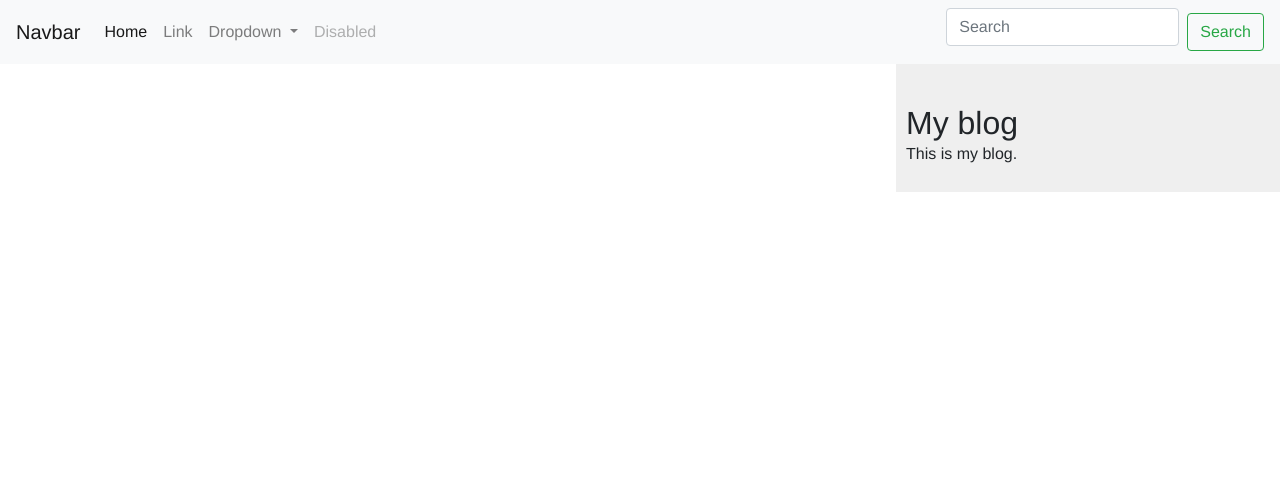
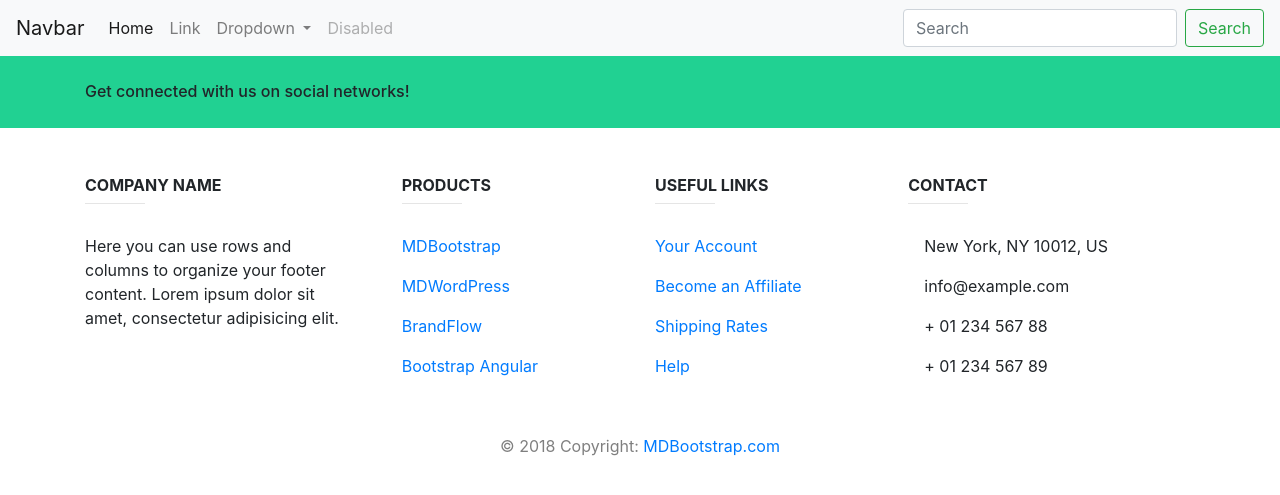
Before and after one commit to arhsimluhar/Mercury, a Django app: page / in a window 1280 px wide. Shown: the top 495 px of the page. Run offline with Django 3.2, Linux system fonts and the light colour scheme; some libraries are stand-ins or nearby versions.

Commit message:
added basic footer the website

```diff
--- a/blog/views.py
+++ b/blog/views.py
@@ -13,8 +13,6 @@ class PostListView(ListView):
     template_name = 'blog/post/list.html'
     ordering = ["publish"]
 
-    def get_queryset(self):
-        pass
 
 def post_detail(request, year, month, day, post):
     post = get_object_or_404(Post, slug=post, status='published',
--- a/templates/blog/base.html
+++ b/templates/blog/base.html
@@ -2,10 +2,9 @@
 <!DOCTYPE html>
 <html>
 <head>
-    <link rel="stylesheet" href="https://maxcdn.bootstrapcdn.com/bootstrap/4.0.0/css/bootstrap.min.css"
-          integrity="sha384-Gn5384xqQ1aoWXA+058RXPxPg6fy4IWvTNh0E263XmFcJlSAwiGgFAW/dAiS6JXm" crossorigin="anonymous">
+    <link rel="stylesheet" href="{% static "blog/css/bootstrap.min.css" %}">
     <title>{% block title %}{% endblock %}</title>
-    <link href="{% static "blog/css/blog.css" %}" rel="stylesheet">
+    {# <link href="{% static "blog/css/blog.css" %}" rel="stylesheet"> #}
 </head>
 <body>
 <!--Nav Bar code starts-->
@@ -52,10 +51,152 @@
     {% block content %}
     {% endblock %}
 </div>
-<div id="sidebar">
-    <h2>My blog</h2>
-    <p>This is my blog.</p>
-</div>
+
+
+<!-- Footer -->
+<footer class="page-footer font-small blue-grey lighten-5">
+
+    <div style="background-color: #21d192;">
+        <div class="container">
+
+            <!-- Grid row-->
+            <div class="row py-4 d-flex align-items-center">
+
+                <!-- Grid column -->
+                <div class="col-md-6 col-lg-5 text-center text-md-left mb-4 mb-md-0">
+                    <h6 class="mb-0">Get connected with us on social networks!</h6>
+                </div>
+                <!-- Grid column -->
+
+                <!-- Grid column -->
+                <div class="col-md-6 col-lg-7 text-center text-md-right">
+
+                    <!-- Facebook -->
+                    <a class="fb-ic">
+                        <i class="fab fa-facebook-f white-text mr-4"> </i>
+                    </a>
+                    <!-- Twitter -->
+                    <a class="tw-ic">
+                        <i class="fab fa-twitter white-text mr-4"> </i>
+                    </a>
+                    <!-- Google +-->
+                    <a class="gplus-ic">
+                        <i class="fab fa-google-plus-g white-text mr-4"> </i>
+                    </a>
+                    <!--Linkedin -->
+                    <a class="li-ic">
+                        <i class="fab fa-linkedin-in white-text mr-4"> </i>
+                    </a>
+                    <!--Instagram-->
+                    <a class="ins-ic">
+                        <i class="fab fa-instagram white-text"> </i>
+                    </a>
+
+                </div>
+                <!-- Grid column -->
+
+            </div>
+            <!-- Grid row-->
+
+        </div>
+    </div>
+
+    <!-- Footer Links -->
+    <div class="container text-center text-md-left mt-5">
+
+        <!-- Grid row -->
+        <div class="row mt-3 dark-grey-text">
+
+            <!-- Grid column -->
+            <div class="col-md-3 col-lg-4 col-xl-3 mb-4">
+
+                <!-- Content -->
+                <h6 class="text-uppercase font-weight-bold">Company name</h6>
+                <hr class="teal accent-3 mb-4 mt-0 d-inline-block mx-auto" style="width: 60px;">
+                <p>Here you can use rows and columns to organize your footer content. Lorem ipsum dolor sit amet,
+                    consectetur
+                    adipisicing elit.</p>
+
+            </div>
+            <!-- Grid column -->
+
+            <!-- Grid column -->
+            <div class="col-md-2 col-lg-2 col-xl-2 mx-auto mb-4">
+
+                <!-- Links -->
+                <h6 class="text-uppercase font-weight-bold">Products</h6>
+                <hr class="teal accent-3 mb-4 mt-0 d-inline-block mx-auto" style="width: 60px;">
+                <p>
+                    <a class="dark-grey-text" href="#!">MDBootstrap</a>
+                </p>
+                <p>
+                    <a class="dark-grey-text" href="#!">MDWordPress</a>
+                </p>
+                <p>
+                    <a class="dark-grey-text" href="#!">BrandFlow</a>
+                </p>
+                <p>
+                    <a class="dark-grey-text" href="#!">Bootstrap Angular</a>
+                </p>
+
+            </div>
+            <!-- Grid column -->
+
+            <!-- Grid column -->
+            <div class="col-md-3 col-lg-2 col-xl-2 mx-auto mb-4">
+
+                <!-- Links -->
+                <h6 class="text-uppercase font-weight-bold">Useful links</h6>
+                <hr class="teal accent-3 mb-4 mt-0 d-inline-block mx-auto" style="width: 60px;">
+                <p>
+                    <a class="dark-grey-text" href="#!">Your Account</a>
+                </p>
+                <p>
+                    <a class="dark-grey-text" href="#!">Become an Affiliate</a>
+                </p>
+                <p>
+                    <a class="dark-grey-text" href="#!">Shipping Rates</a>
+                </p>
+                <p>
+                    <a class="dark-grey-text" href="#!">Help</a>
+                </p>
+
+            </div>
+            <!-- Grid column -->
+
+            <!-- Grid column -->
+            <div class="col-md-4 col-lg-3 col-xl-3 mx-auto mb-md-0 mb-4">
+
+                <!-- Links -->
+                <h6 class="text-uppercase font-weight-bold">Contact</h6>
+                <hr class="teal accent-3 mb-4 mt-0 d-inline-block mx-auto" style="width: 60px;">
+                <p>
+                    <i class="fas fa-home mr-3"></i> New York, NY 10012, US</p>
+                <p>
+                    <i class="fas fa-envelope mr-3"></i> info@example.com</p>
+                <p>
+                    <i class="fas fa-phone mr-3"></i> + 01 234 567 88</p>
+                <p>
+                    <i class="fas fa-print mr-3"></i> + 01 234 567 89</p>
+
+            </div>
+            <!-- Grid column -->
+
+        </div>
+        <!-- Grid row -->
+
+    </div>
+    <!-- Footer Links -->
+
+    <!-- Copyright -->
+    <div class="footer-copyright text-center text-black-50 py-3">© 2018 Copyright:
+        <a class="dark-grey-text" href="https://mdbootstrap.com/education/bootstrap/"> MDBootstrap.com</a>
+    </div>
+    <!-- Copyright -->
+
+</footer>
+
+
 <script src="https://code.jquery.com/jquery-3.2.1.slim.min.js"
         integrity="sha384-KJ3o2DKtIkvYIK3UENzmM7KCkRr/rE9/Qpg6aAZGJwFDMVNA/GpGFF93hXpG5KkN"
         crossorigin="anonymous"></script>
--- a/templates/blog/post/detail.html
+++ b/templates/blog/post/detail.html
@@ -2,7 +2,7 @@
 {% block title %}{{ post.title }}{% endblock %}
 {% block content %}
     <h1>{{ post.title }}</h1>
-    <p class="date">
+    <p>
         Published {{ post.publish }} by {{ post.author }}
     </p>
     {{ post.body|linebreaks }}
```
